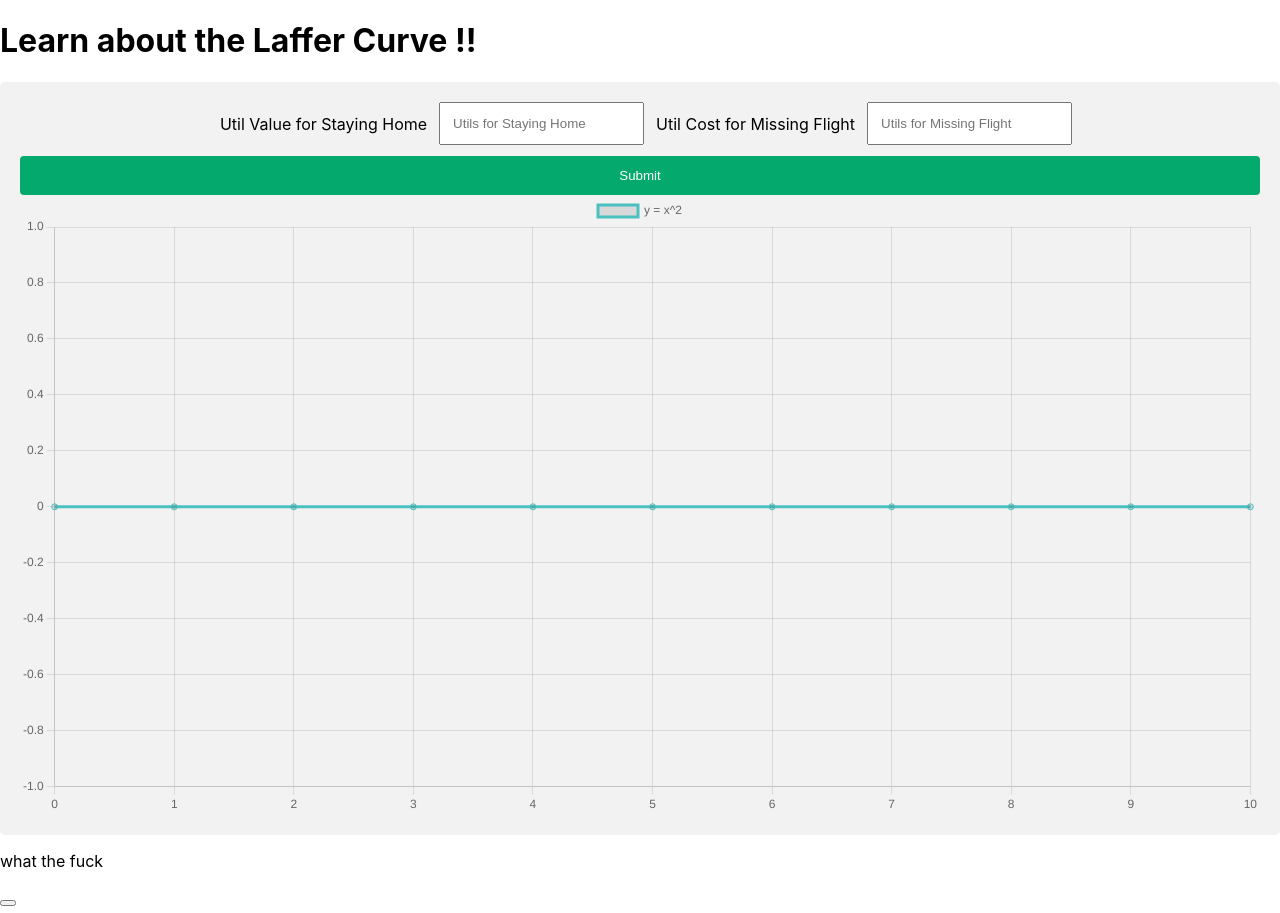
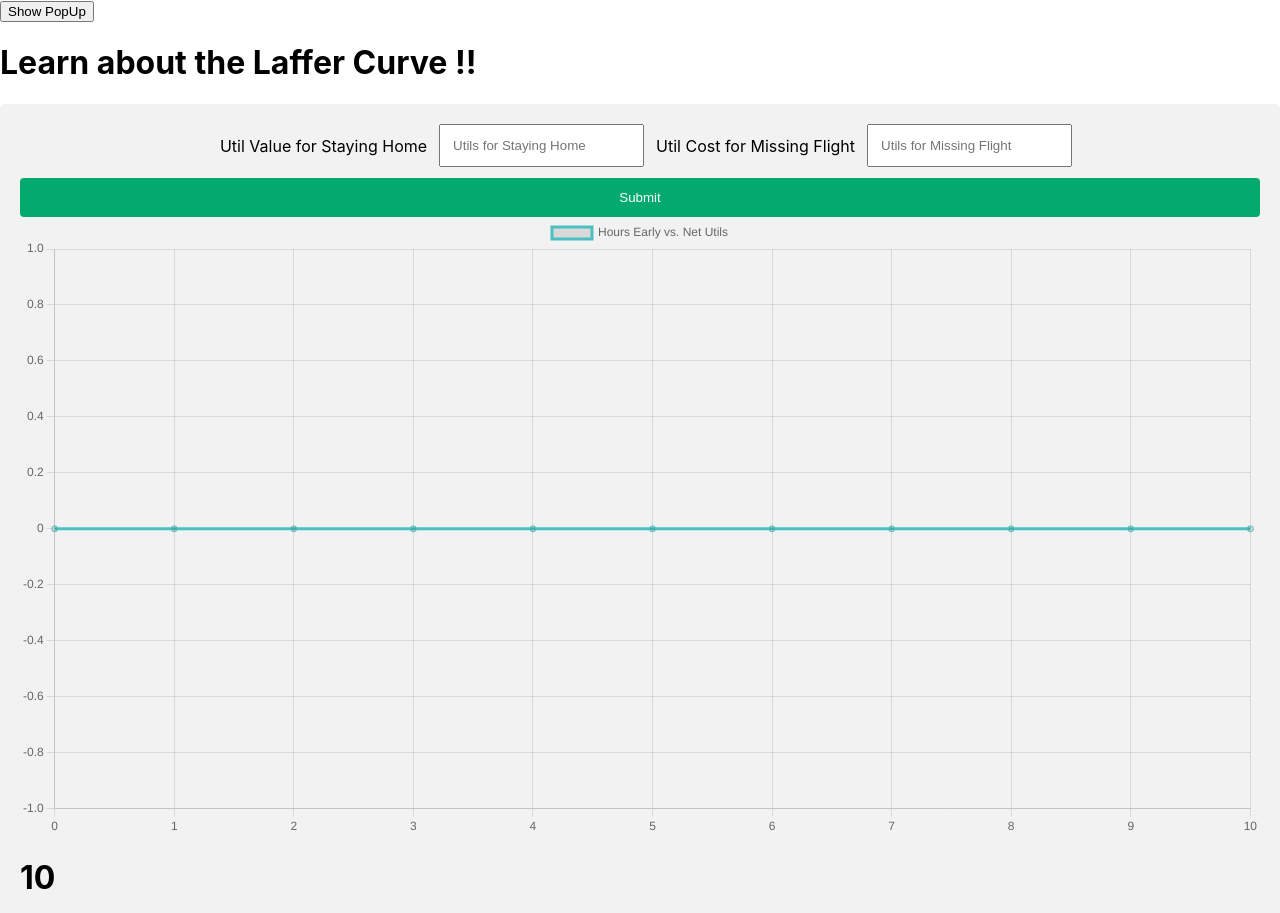
Before and after one commit to benwang-lol/Best-Time-to-get-to-Airport, a React (Create React App) app: page / in a window 1280 px wide. Shown: the top 913 px of the page. Built offline with nearby package versions, Linux system fonts and the light colour scheme.

Commit message:
scuffed button

```diff
--- a/src/App.js
+++ b/src/App.js
@@ -1,13 +1,24 @@
 import FormComponent from './components/form-component/form-component';
 import Graph from './components/graph-component';
 import AnimatedGraph from './components/animatedGraph';
+import Popup from './components/PopUp';
+import React, { useState } from 'react';
 
 function App() {
   const func = () => {
     console.log(FormComponent.homeData);
   }
+
+  const [showPopup, setShowPopup] = useState(false);
+
+  const openPopup = () => {
+    setShowPopup(true);
+  };
+
   return (
     <div>
+      <button onClick={openPopup}>Show PopUp</button>
+      {showPopup && <Popup />}
       <h1>Learn about the Laffer Curve !!</h1>
       <FormComponent></FormComponent>
       <p> what the fuck </p>
--- /dev/null
+++ b/src/components/PopUp.css
@@ -0,0 +1,21 @@
+.popup {
+    position: fixed;
+    top: 0;
+    left: 0;
+    width: 100%;
+    height: 100%;
+    background-color: rgba(0, 0, 0, 0.5);
+    display: flex;
+    justify-content: center;
+    align-items: center;
+  }
+
+  .popup-content {
+    background-color: #fff;
+    padding: 20px;
+    border-radius: 4px;
+  }
+
+  .popup-content p {
+    margin-bottom: 10px;
+  }
--- /dev/null
+++ b/src/components/PopUp.js
@@ -0,0 +1,23 @@
+import React, { useState } from 'react';
+import './PopUp.css';
+
+const Popup = () => {
+  const [isOpen, setIsOpen] = useState(true);
+
+  const closePopup = () => {
+    setIsOpen(false);
+  };
+
+  return (
+    isOpen && (
+      <div className="popup">
+        <div className="popup-content">
+          <p>Click anywhere to close the popup</p>
+          <button onClick={closePopup}>Close</button>
+        </div>
+      </div>
+    )
+  );
+};
+
+export default Popup;
--- a/src/components/airport-graph/airport-graph-component.js
+++ b/src/components/airport-graph/airport-graph-component.js
@@ -1,6 +1,7 @@
 import React from 'react';
 import { Line, Chart } from 'react-chartjs-2';
 import { Chart as ChartJS } from 'chart.js/auto';
+import OptimalHour from '../literally-a-sentence/optimal-hour-sentence';
 import './airport-graph-component.css';
 
 const Graph = ({data1, data2}) => {
@@ -9,7 +10,7 @@ const Graph = ({data1, data2}) => {
     labels: [],
     datasets: [
       {
-        label: 'y = x^2',
+        label: 'Hours Early vs. Net Utils',
         data: [],
         fill: false,
         borderColor: 'rgb(75, 192, 192)',
@@ -30,14 +31,29 @@ const Graph = ({data1, data2}) => {
     }
     //assign a percent risk for missing the flight for each x
 
-    console.log(risk);
+    // console.log(risk);
 
     const y = (x * -data1) + (risk * (-data2));
     data.labels.push(x);
     data.datasets[0].data.push(y);
   }
 
-  return <Line data={data} />;
+  //now we want to find the PEAK util num
+  const maxUtil = Math.max(...data.datasets[0].data);
+  let optimalHourIndex = 0;
+  for (let i = 0; i <= data.datasets[0].data.length; i++) {
+    if (data.datasets[0].data[i] === maxUtil) {
+      optimalHourIndex = i;
+    }
+  }
+  const optimalHour = data.labels[optimalHourIndex];
+
+  return (
+    <div>
+      <Line data={data} />
+      <OptimalHour oH={optimalHour} />
+    </div>
+  )
 };
 
 export default Graph;
--- /dev/null
+++ b/src/components/literally-a-sentence/optimal-hour-sentence.js
@@ -0,0 +1,11 @@
+import React from 'react';
+
+const OptimalHour = (props) => {
+    return (
+        <div>
+            <h1>{props.oH}</h1>
+        </div>
+    );
+}
+
+export default OptimalHour;
```
